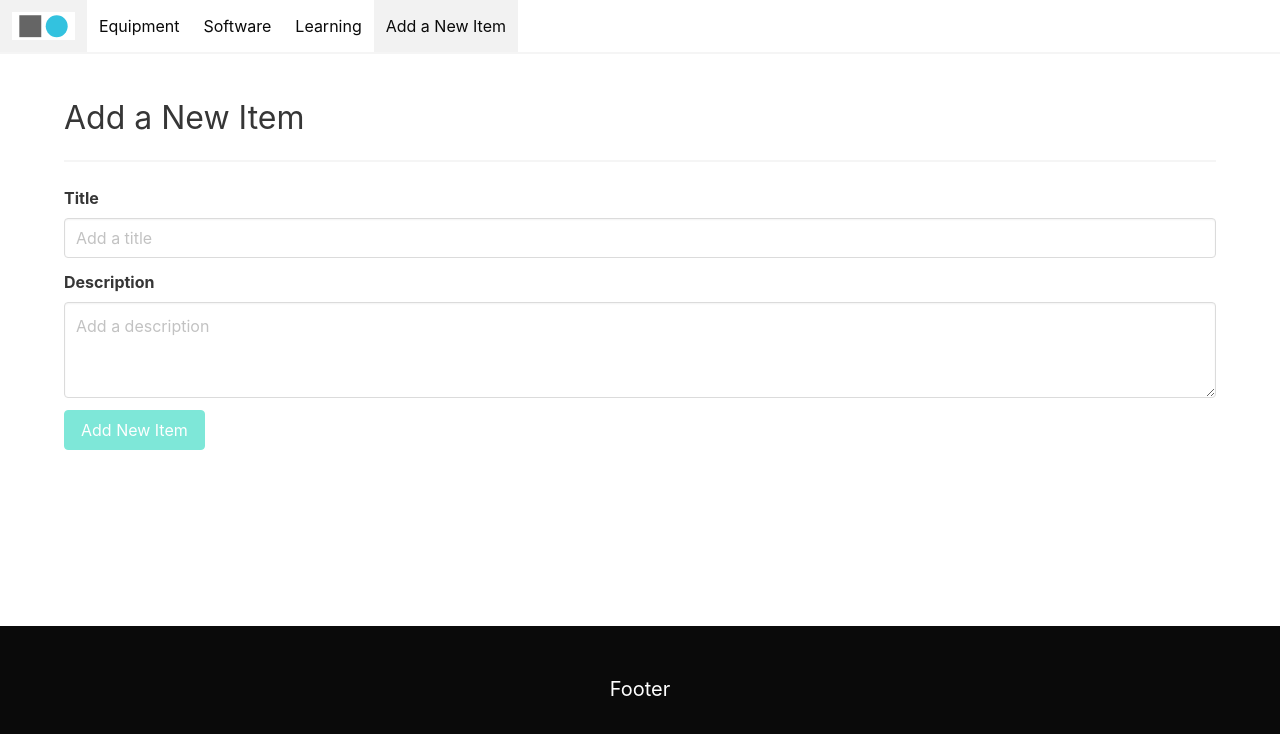
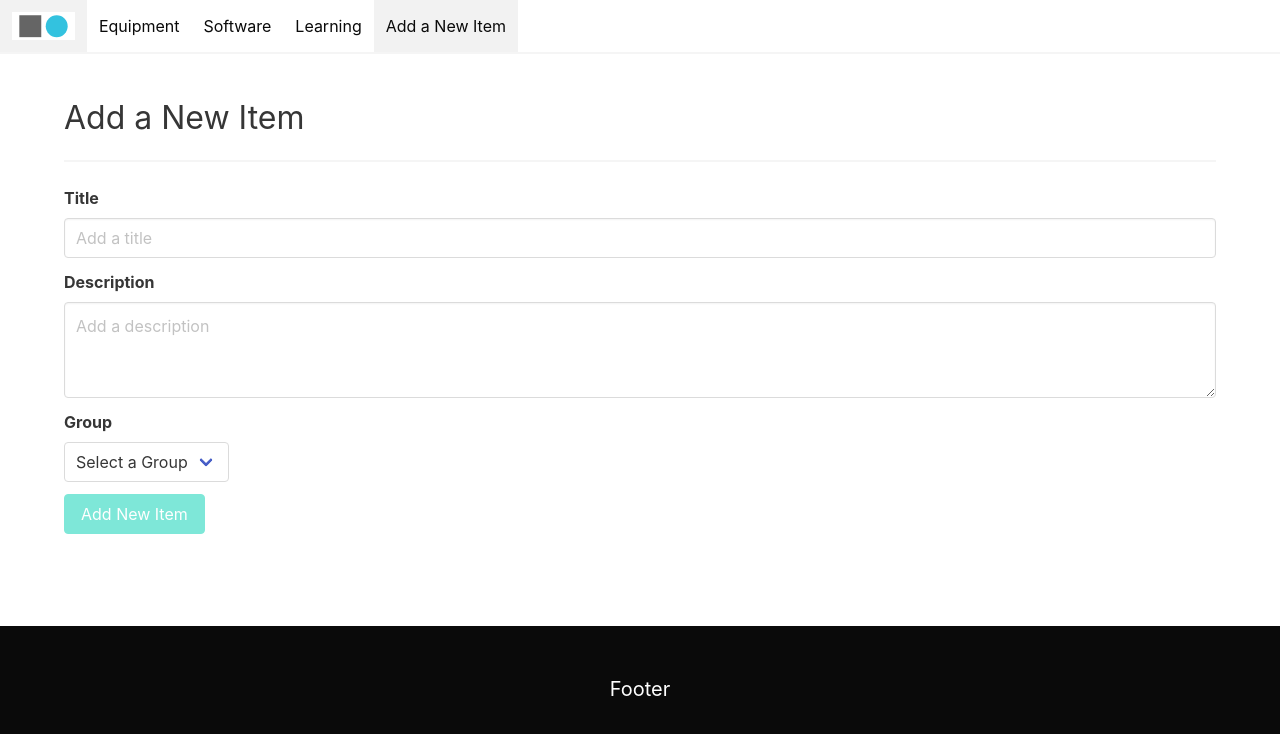
Before and after one commit to robert-laws/practice-oct-2020-mern-app, a React (Create React App) app: page /items/new in a window 1280 px wide. Shown: the top 734 px of the page. Built offline with nearby package versions, Linux system fonts and the light colour scheme.

Commit message:
add select control

```diff
--- /dev/null
+++ b/src/components/Select.js
@@ -0,0 +1,82 @@
+import React, { useReducer, useEffect } from 'react';
+import { validate } from '../util/utilities';
+
+const inputReducer = (state, action) => {
+  switch (action.type) {
+    case 'CHANGE':
+      return {
+        ...state,
+        value: action.payload,
+        isValid: validate(action.payload, action.validators),
+      };
+
+    case 'BLUR':
+      return {
+        ...state,
+        isTouched: true,
+      };
+
+    default:
+      return state;
+  }
+};
+
+export const Select = ({
+  id,
+  label,
+  selectText,
+  options,
+  validators,
+  errorText,
+  onInput,
+}) => {
+  const [state, dispatch] = useReducer(inputReducer, {
+    value: '',
+    isTouched: false,
+    isValid: false,
+  });
+
+  const { value, isValid, isTouched } = state;
+
+  useEffect(() => {
+    onInput(id, value, isValid);
+  }, [onInput, id, value, isValid]);
+
+  const handleChange = (event) => {
+    dispatch({ type: 'CHANGE', payload: event.target.value, validators });
+  };
+
+  const handleBlur = () => {
+    dispatch({ type: 'BLUR' });
+  };
+
+  return (
+    <div className='field'>
+      <label htmlFor={id} className='label'>
+        {label}
+      </label>
+      <div className='control'>
+        <div className={`select ${!isValid && isTouched && 'is-danger'}`}>
+          <select
+            id={id}
+            value={value}
+            onChange={handleChange}
+            onBlur={handleBlur}
+          >
+            <option value=''>{selectText}</option>
+            {options.map((option) => (
+              <option key={option} value={option}>
+                {option.replace(/^\w/, (c) => c.toUpperCase())}
+              </option>
+            ))}
+          </select>
+        </div>
+        {!isValid && isTouched && (
+          <div>
+            <span className='is-size-6 has-text-danger ml-1'>{errorText}</span>
+          </div>
+        )}
+      </div>
+    </div>
+  );
+};
--- a/src/components/index.js
+++ b/src/components/index.js
@@ -4,3 +4,4 @@ export { ListItem } from './ListItem';
 export { Detail } from './Detail';
 export { Input } from './Input';
 export { Button } from './Button';
+export { Select } from './Select';
--- a/src/pages/AddItem.js
+++ b/src/pages/AddItem.js
@@ -1,5 +1,5 @@
 import React, { useReducer, useCallback } from 'react';
-import { Button, HeadingText, Input } from '../components';
+import { Button, HeadingText, Input, Select } from '../components';
 import { validatorMinLength, validatorRequire } from '../util/utilities';
 
 const formReducer = (state, action) => {
@@ -45,7 +45,7 @@ export const AddItem = () => {
     isValid: false,
   });
 
-  const inputHandler = useCallback((id, value, isValid) => {
+  const handleInput = useCallback((id, value, isValid) => {
     dispatch({
       type: 'INPUT_CHANGE',
       value: value,
@@ -54,11 +54,17 @@ export const AddItem = () => {
     });
   }, []);
 
+  const handleSubmit = (event) => {
+    event.preventDefault();
+
+    console.log(state.inputs);
+  };
+
   return (
     <div className='container'>
       <HeadingText text='Add a New Item' />
       <hr />
-      <form>
+      <form onSubmit={handleSubmit}>
         <Input
           id='title'
           label='Title'
@@ -66,7 +72,7 @@ export const AddItem = () => {
           placeholder='Add a title'
           validators={[validatorRequire()]}
           errorText='Please enter a valid title.'
-          onInput={inputHandler}
+          onInput={handleInput}
         />
         <Input
           id='description'
@@ -75,7 +81,16 @@ export const AddItem = () => {
           placeholder='Add a description'
           validators={[validatorMinLength(5), validatorRequire()]}
           errorText='Please enter a valid description (at least 5 characters).'
-          onInput={inputHandler}
+          onInput={handleInput}
+        />
+        <Select
+          id='group'
+          label='Group'
+          selectText='Select a Group'
+          options={['equipment', 'software', 'learning']}
+          validators={[validatorRequire()]}
+          errorText='make a selection'
+          onInput={handleInput}
         />
         <Button color='primary' type='submit' disabled={!state.isValid}>
           Add New Item
```
